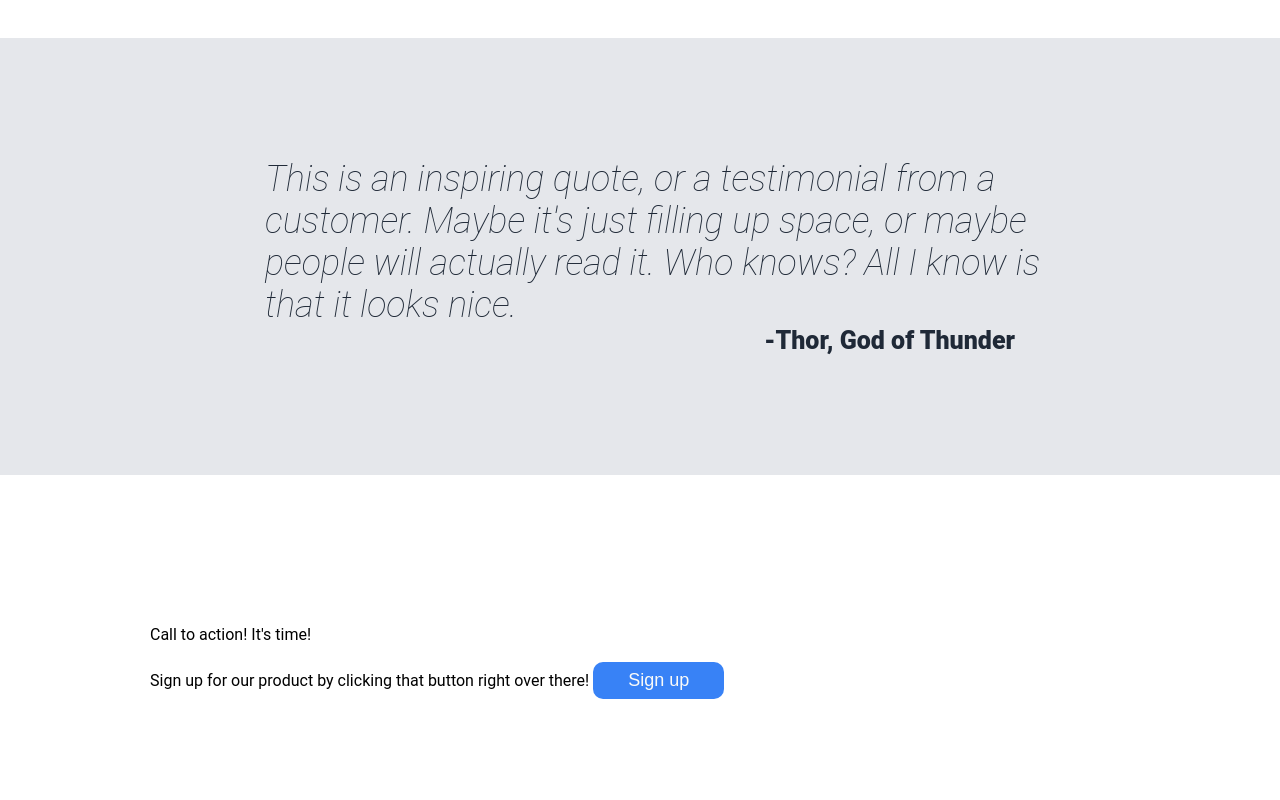
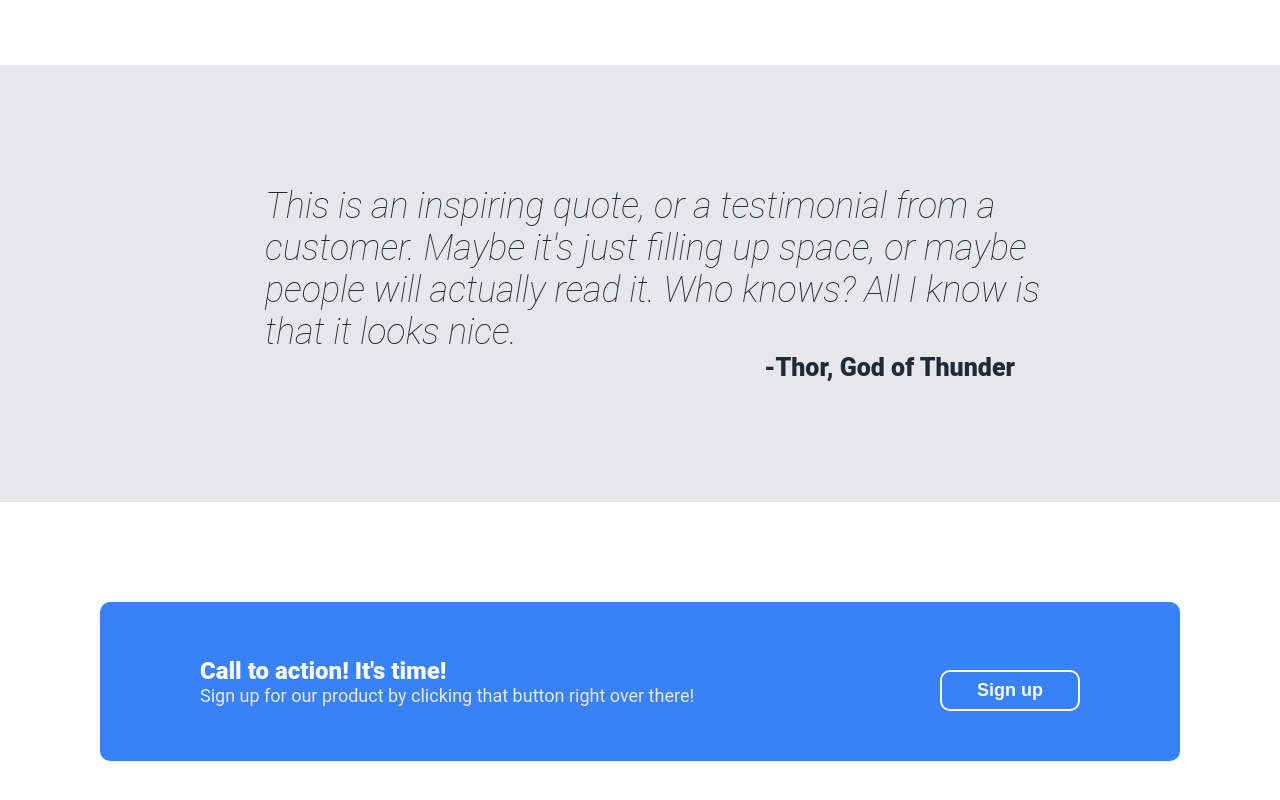
Before and after one commit to trietpsu29/landing-page, a plain HTML site: page index.html in a window 1280 px wide. Shown: the part 978-1778 px from the top of the page. Drawn offline with Linux system fonts and the light colour scheme.

Commit message:
Style section 4 content
Added font size, color, weight and background
color for the content. Adjusted layout to improve
section appearance.

```diff
--- a/index.html
+++ b/index.html
@@ -70,9 +70,9 @@
           <div class="text1">Call to action! It's time!</div>
           <div class="text2">
             Sign up for our product by clicking that button right over there!
-            <button>Sign up</button>
           </div>
         </div>
+        <button>Sign up</button>
       </div>
     </div>
   </body>
--- a/style.css
+++ b/style.css
@@ -24,7 +24,8 @@ ul {
 }
 .second,
 .image,
-a {
+a,
+.text2 {
   color: #e5e7eb;
   font-size: 18px;
 }
@@ -38,9 +39,11 @@ a {
   font-weight: 900;
 }
 button,
-.logo {
+.logo,
+.text1 {
   font-size: 24px;
   color: #f9faf8;
+  font-weight: 900;
 }
 button {
   background-color: #3882f6;
@@ -83,7 +86,7 @@ button {
   color: #646d79;
   text-align: center;
 }
-.box-contain {
+.box-container {
   display: flex;
   flex-direction: column;
   align-items: center;
@@ -128,3 +131,24 @@ button {
   width: 750px;
   justify-content: flex-end;
 }
+
+.section4 {
+  padding: 100px;
+  display: flex;
+  justify-content: center;
+}
+
+.section4 .content {
+  background-color: #3882f6;
+  border-radius: 10px;
+  display: flex;
+  justify-content: space-between;
+  align-items: center;
+  width: auto;
+  padding: 50px 100px 50px 100px;
+  gap: 180px;
+  flex: 1;
+}
+.section4 button {
+  border: 2px solid;
+}
```
